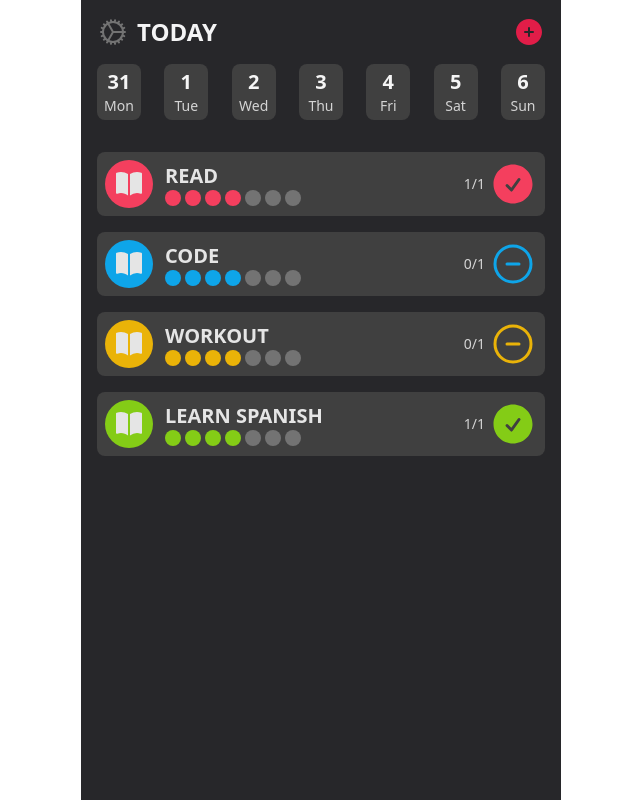
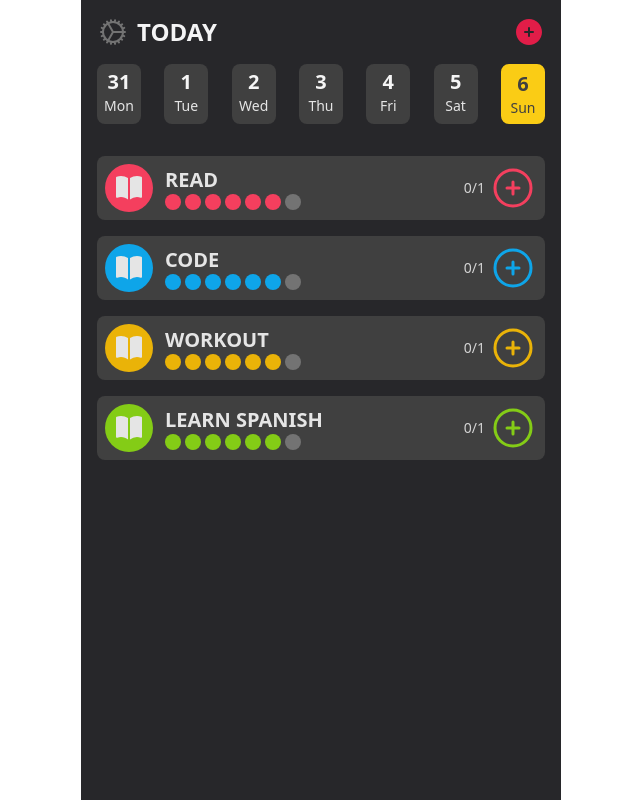
Before and after one commit to halosatrio/dia, a React (Vite) app: page / in a window 1280 px wide. Shown: the whole page, without its empty margins (319-959 px from the left). Built offline with nearby package versions, Linux system fonts and the light colour scheme.

Commit message:
feat: counter habit and move date on home

```diff
--- a/src/components/HabitCard.tsx
+++ b/src/components/HabitCard.tsx
@@ -1,15 +1,17 @@
 import { BookOpenIcon, CheckCircleIcon } from '@heroicons/react/24/solid';
-import { MinusCircleIcon } from '@heroicons/react/24/outline';
+import { PlusCircleIcon } from '@heroicons/react/24/outline';
 import { Link } from 'react-router-dom';
 import { habit } from '@/data/habbit';
 import { BG_COLORS, TEXT_COLORS } from '@/config/constant';
+import { useState } from 'react';
 
 const HabitCard = (props: habit) => {
-  const { title, id, color, isChecked, count, total } = props;
+  const { title, id, color, total } = props;
+  const [counter, setCounter] = useState(0);
 
   return (
-    <Link to={`detail/${id}`}>
-      <div className="flex justify-between rounded-lg bg-neutral-700 p-2 mb-4">
+    <div className="flex justify-between rounded-lg bg-neutral-700 p-2 mb-4">
+      <Link to={`detail/${id}`}>
         <div className="flex items-center">
           <div
             className={`w-12 h-12 flex items-center justify-center rounded-full ${BG_COLORS[color]}`}
@@ -23,22 +25,26 @@ const HabitCard = (props: habit) => {
               <div className={`w-4 h-4 rounded-full ${BG_COLORS[color]}`}></div>
               <div className={`w-4 h-4 rounded-full ${BG_COLORS[color]}`}></div>
               <div className={`w-4 h-4 rounded-full ${BG_COLORS[color]}`}></div>
-              <div className="w-4 h-4 bg-neutral-500 rounded-full"></div>
-              <div className="w-4 h-4 bg-neutral-500 rounded-full"></div>
+              <div className={`w-4 h-4 rounded-full ${BG_COLORS[color]}`}></div>
+              <div className={`w-4 h-4 rounded-full ${BG_COLORS[color]}`}></div>
               <div className="w-4 h-4 bg-neutral-500 rounded-full"></div>
             </div>
           </div>
         </div>
-        <div className="flex items-center">
-          <p className="text-neutral-300 mr-1 text-sm">{count + '/' + total}</p>
-          {isChecked ? (
+      </Link>
+      <div className="flex items-center">
+        <p className="text-neutral-300 mr-1 text-sm">{counter + '/' + total}</p>
+        {counter === total ? (
+          <button>
             <CheckCircleIcon className={`font-bold w-12 ${TEXT_COLORS[color]}`} />
-          ) : (
-            <MinusCircleIcon className={`font-bold w-12 ${TEXT_COLORS[color]}`} />
-          )}
-        </div>
+          </button>
+        ) : (
+          <button onClick={() => setCounter((prev) => prev + 1)}>
+            <PlusCircleIcon className={`font-bold w-12 ${TEXT_COLORS[color]}`} />
+          </button>
+        )}
       </div>
-    </Link>
+    </div>
   );
 };
 
--- a/src/views/HomeView.tsx
+++ b/src/views/HomeView.tsx
@@ -8,6 +8,8 @@ import { habitItems } from '@/data/habbit';
 
 const HomeView = () => {
   const [last7days, setLast7days] = useState<Dayjs[]>([]);
+  const [selectedDate, setSelectedDate] = useState(dayjs());
+  const today = dayjs();
 
   useEffect(() => {
     const today = dayjs();
@@ -18,6 +20,22 @@ const HomeView = () => {
     }
     setLast7days(res);
   }, []);
+
+  const compareToday = (today: Dayjs, select: Dayjs) => {
+    if (today.format('YYYY-MM-DD') === select.format('YYYY-MM-DD')) {
+      return 'border-2 border-yellow-400';
+    } else {
+      return '';
+    }
+  };
+
+  const compareSelected = (item: Dayjs, select: Dayjs) => {
+    if (select.format('YYYY-MM-DD') === item.format('YYYY-MM-DD')) {
+      return 'bg-yellow-400';
+    } else {
+      return 'bg-neutral-700';
+    }
+  };
 
   return (
     <div className="w-full max-w-[480px] h-screen bg-zinc-800 my-0 mx-auto pt-4 px-4 pb-16">
@@ -38,13 +56,32 @@ const HomeView = () => {
       <div className="mt-4 flex flex-row-reverse justify-between">
         {last7days.length !== 0
           ? last7days.map((item, idx) => (
-              <div
-                className="bg-neutral-700 rounded-lg py-1 flex flex-col items-center w-11"
+              <button
+                onClick={() => setSelectedDate(item)}
+                className={`rounded-lg py-1 flex flex-col items-center w-11
+                  ${compareToday(today, item)} ${compareSelected(item, selectedDate)}
+                `}
                 key={idx}
               >
-                <h4 className="text-xl font-bold text-neutral-100">{item.format('D')}</h4>
-                <p className="text-sm text-neutral-300">{item.format('ddd')}</p>
-              </div>
+                <h4
+                  className={`text-xl font-bold ${
+                    selectedDate.format('YYYY-MM-DD') === item.format('YYYY-MM-DD')
+                      ? 'text-neutral-700'
+                      : 'text-neutral-100'
+                  }`}
+                >
+                  {item.format('D')}
+                </h4>
+                <p
+                  className={`text-sm text-neutral-200 ${
+                    selectedDate.format('YYYY-MM-DD') === item.format('YYYY-MM-DD')
+                      ? 'text-neutral-700'
+                      : 'text-neutral-200'
+                  }`}
+                >
+                  {item.format('ddd')}
+                </p>
+              </button>
             ))
           : null}
       </div>
```
